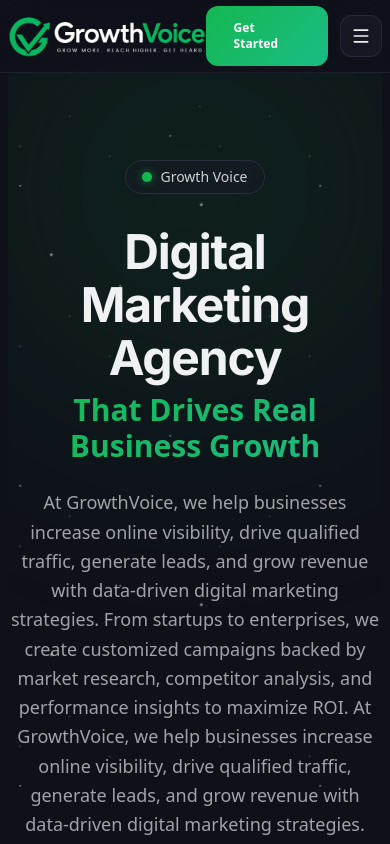
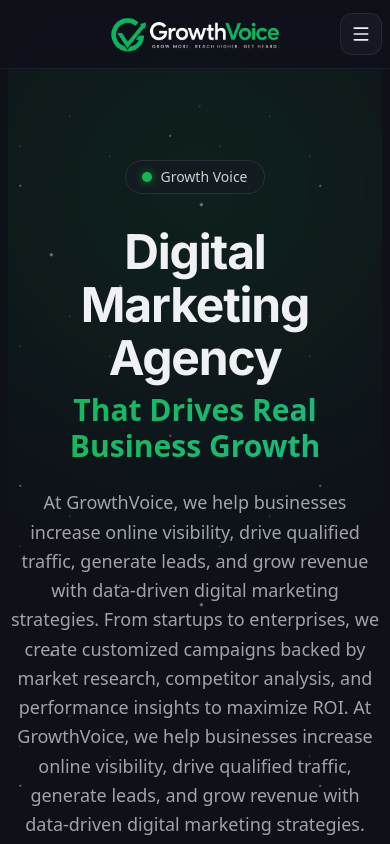
Before and after one commit to Harini-07-26/nextjs-digital-marketing-webapp, a Next.js app: page / in a window 390 px wide. Shown: the top 844 px of the page. Built offline with nearby package versions, Linux system fonts and the light colour scheme.

Commit message:
responsive fix

```diff
--- a/src/components/features/index.tsx
+++ b/src/components/features/index.tsx
@@ -4,7 +4,7 @@
 
 interface IFeaturesProps {
   title: string;
-  gradiantTitle: string;
+  gradiantTitle?: string;
   description: string;
   variant?: 'dark' | 'light';
   datatestId?: string;
@@ -14,7 +14,7 @@
 
 export const Features: FC<IFeaturesProps> = ({
   title,
-  gradiantTitle,
+  gradiantTitle = '',
   description,
   datatestId,
   features,
--- a/src/components/navbar/index.tsx
+++ b/src/components/navbar/index.tsx
@@ -64,64 +64,60 @@
         initial={{ y: -30, opacity: 0 }}
         animate={{ y: 0, opacity: 1 }}
         transition={{ duration: 0.5 }}
-        className="fixed top-0 left-0 right-0 px-2 sm:px-4 py-1 z-50 border-b border-border/50 bg-background/80 backdrop-blur-xl"
+        className="fixed top-0 left-0 right-0 z-50 border-b border-border/50 bg-background/80 px-2 py-1 backdrop-blur-xl sm:px-4"
       >
-        <div className="container flex h-16 items-center justify-between">
+        <div className="relative flex min-h-[60px] items-center">
           {/* Logo */}
           <Link
             href="/"
-            className="flex items-center gap-2.5"
+            className="
+        absolute left-1/2 top-1/2
+        -translate-x-1/2 -translate-y-1/2
+        flex items-center gap-2.5
+
+        md:static
+        md:translate-x-0
+        md:translate-y-0
+      "
             onClick={() => {
               closeAiMenu();
               closeMobileMenu();
             }}
           >
-            <div className="flex h-full w-full items-center justify-center rounded-lg bg-transparent">
-              <Image
-                src="/logo.png"
-                alt="Growth Voice Logo"
-                width={200}
-                height={200}
-                className="text-primary"
-                unoptimized
-              />
-            </div>
-            {/* <span className="font-display text-lg font-bold tracking-tight text-foreground">Growth Voice</span> */}
+            {/* Your existing logo */}
+            <Image
+              src="/logo.png"
+              alt="GrowthVoice"
+              width={190}
+              height={50}
+              priority
+              className="h-auto w-[170px] md:w-[190px]"
+            />
           </Link>
 
-          {/* Desktop Nav */}
-          <nav className="hidden items-center gap-8 md:flex">
+          {/* Desktop Navigation */}
+          <nav className="hidden flex-1 items-center justify-center gap-8 md:flex">
             {navLinks.map((link) => (
-              <Link key={link.id} href={link.href} className="nav-link" onClick={closeAiMenu}>
+              <Link key={link.id} href={link.href} className="nav-link whitespace-nowrap" onClick={closeAiMenu}>
                 {link.label}
               </Link>
             ))}
           </nav>
 
           {/* Right Actions */}
-          <div className="flex items-center gap-3">
-            {/* <button
-              onClick={toggleTheme}
-              className="p-2.5 rounded-xl bg-secondary/40 border border-border/80 text-foreground hover:bg-secondary transition-all duration-300 flex items-center justify-center cursor-pointer"
-              aria-label="Toggle Theme"
-            >
-              {theme === 'dark' ? (
-                <Sun className="h-4 w-4 text-yellow-400 fill-yellow-400/10" />
-              ) : (
-                <Moon className="h-4 w-4 text-green-500 fill-green-500/10" />
-              )}
-            </button> */}
+          <div className="ml-auto flex items-center gap-3">
+            {/* Desktop Get Started */}
             <Link
               href="/#contact"
-              className="btn-primary-gradient text-xs sm:text-sm px-4 sm:px-6 py-2.5 sm:py-3 inline-block"
+              className="btn-primary-gradient hidden px-4 py-2.5 text-xs sm:px-6 sm:py-3 sm:text-sm md:inline-block"
             >
               Get Started
             </Link>
 
-            {/* Mobile Hamburger Toggle */}
+            {/* Mobile Menu */}
             <button
               onClick={toggleMobileMenu}
-              className="p-2.5 rounded-xl bg-secondary/40 border border-border/80 text-foreground md:hidden flex items-center justify-center cursor-pointer"
+              className="flex cursor-pointer items-center justify-center rounded-xl border border-border/80 bg-secondary/40 p-2.5 text-foreground md:hidden"
               aria-label="Toggle Navigation Menu"
             >
               {mobileMenuOpen ? <X className="h-5 w-5" /> : <Menu className="h-5 w-5" />}
```
